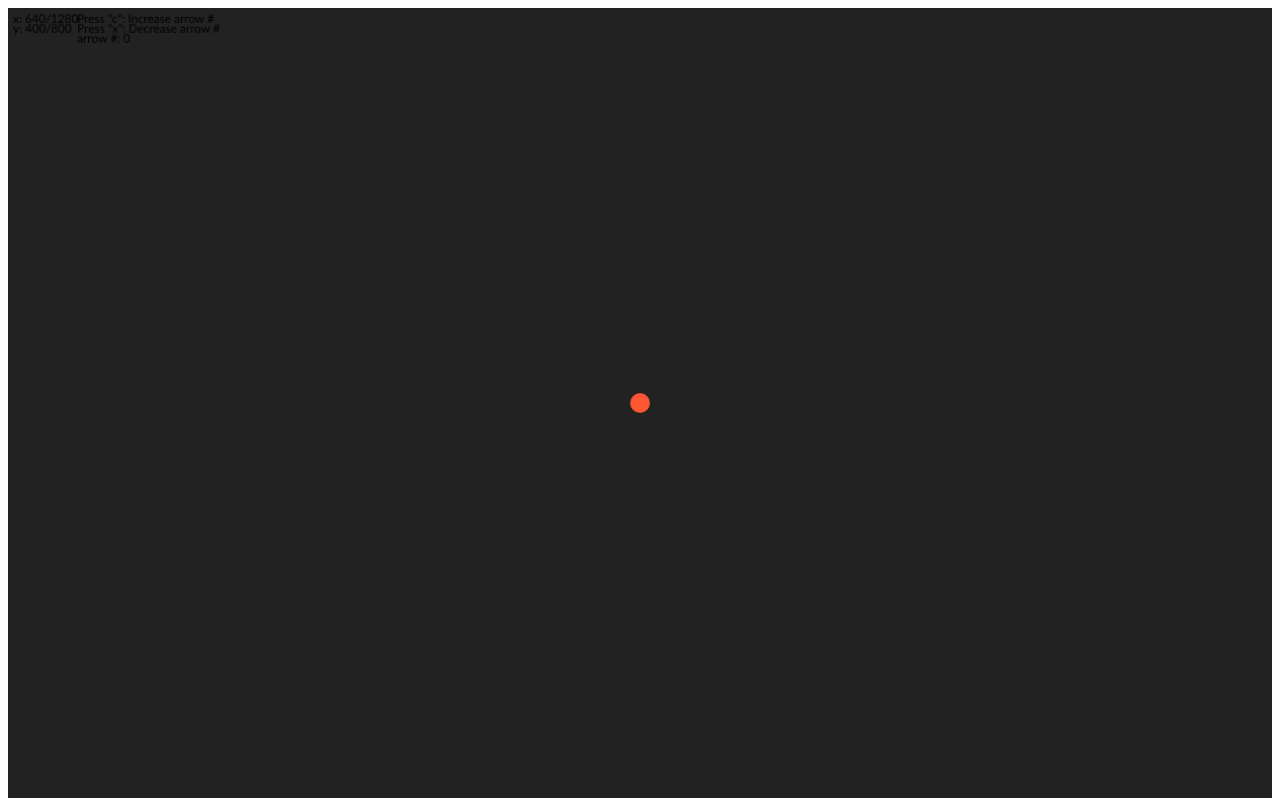
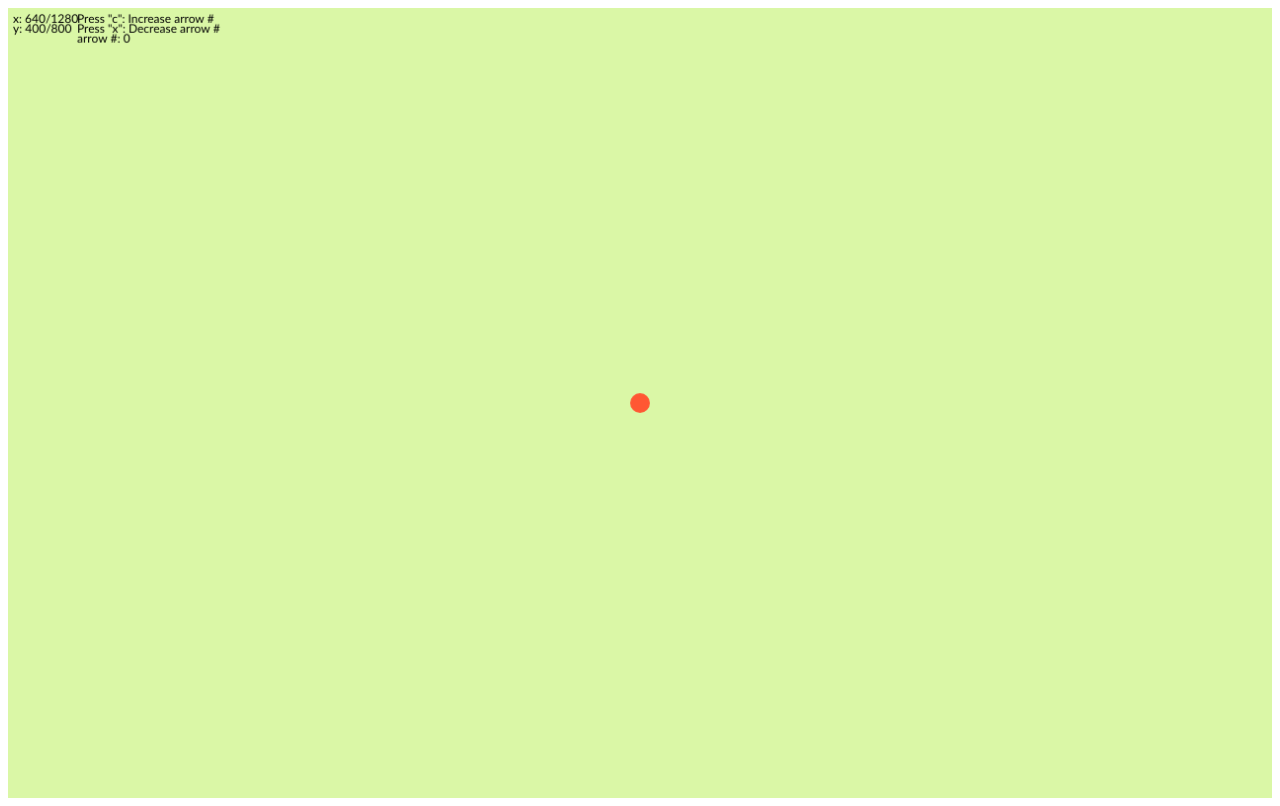
Before and after one commit to ShuaiHsunLee/ShuaiHsunLee.github.io, a plain HTML site: page catchasesmouse/catchasesmouse.html in a window 1280 px wide. Drawn offline with Linux system fonts and the light colour scheme.

Commit message:
Revert "change: color"

```diff
--- a/catchasesmouse/catchasesmouse.css
+++ b/catchasesmouse/catchasesmouse.css
@@ -4,5 +4,5 @@
     height: 100%;
     margin: 0 auto;
     display: block;
-    background: #222;
+    background: #DAF7A6;
 }
--- a/catchasesmouse/catchasesmouse.js
+++ b/catchasesmouse/catchasesmouse.js
@@ -40,7 +40,7 @@ function draw(e) {
     mess();
 
     // calculate point, and draw
-    context.fillStyle = '#4AFF33';
+    context.fillStyle = 'blue';
     p_lst.forEach(function(p){
         ang = velo(p);
         arrow(p.posx, p.posy, 10, Math.PI/6, ang);
```
